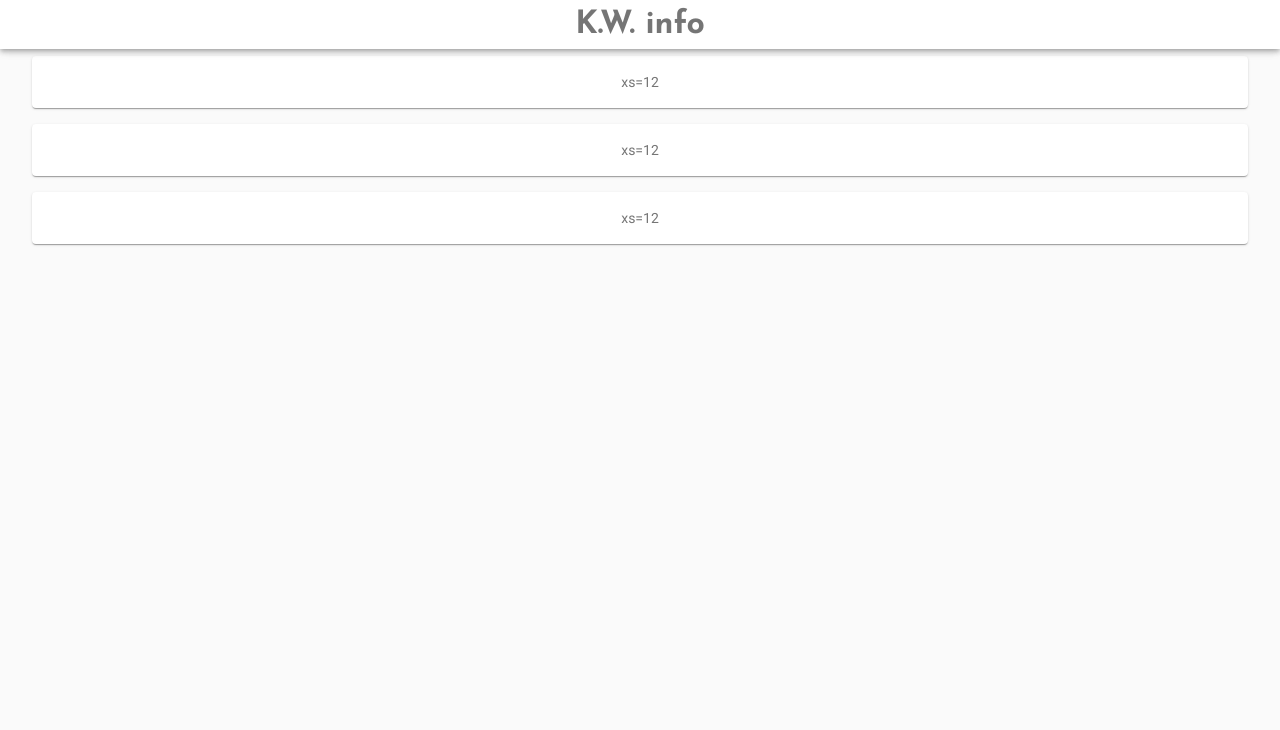
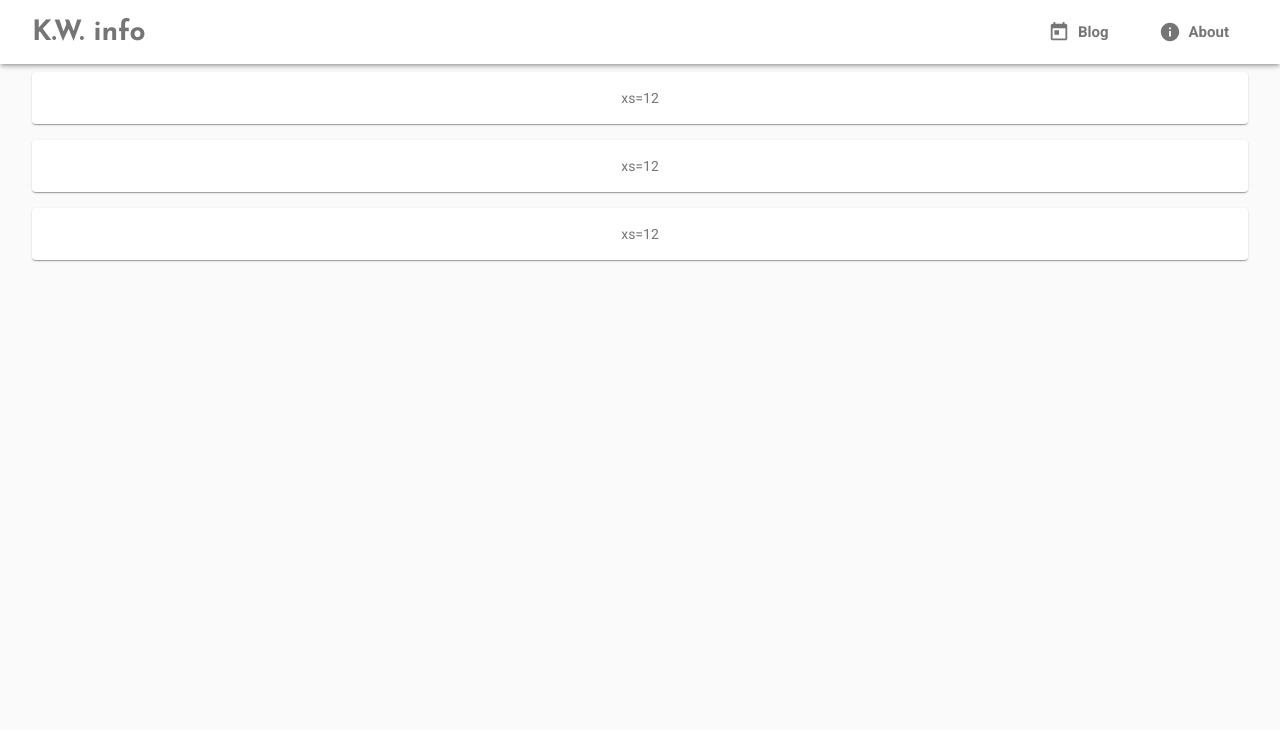
Before and after one commit to waigo001/K.W.info, a Gatsby site: page /blog in a window 1280 px wide. Shown: the top 730 px of the page. Built offline with nearby package versions, Linux system fonts and the light colour scheme; Gatsby itself is replaced by a stand-in of ours.

Commit message:
Headerにリンクを追加

```diff
--- a/src/components/layout/blog.tsx
+++ b/src/components/layout/blog.tsx
@@ -1,8 +1,16 @@
 import {
   AppBar,
+  Button,
   CssBaseline,
+  Drawer,
   Hidden,
   IconButton,
+  LinkProps,
+  List,
+  ListItem,
+  ListItemIcon,
+  ListItemText,
+  ListSubheader,
   makeStyles,
   Paper,
   ThemeProvider,
@@ -10,6 +18,11 @@ import {
   Typography,
 } from "@material-ui/core"
 import { GitHub, Instagram, Twitter } from "@material-ui/icons"
+import { Link } from "gatsby"
+
+import TodayIcon from "@material-ui/icons/Today"
+import InfoIcon from "@material-ui/icons/Info"
+import MenuIcon from "@material-ui/icons/Menu"
 
 import PropTypes from "prop-types"
 import React from "react"
@@ -20,7 +33,6 @@ const useStyles = makeStyles({
   spacer: {
     margin: theme.spacing(1),
   },
-
   bottomAppbar: {
     width: "100%",
     position: "fixed",
@@ -28,9 +40,9 @@ const useStyles = makeStyles({
     bottom: 0,
   },
   title: {
-    fontSize: "2rem",
+    marginLeft: theme.spacing(1),
+    fontSize: "1.75rem",
     flexGrow: 1,
-    textAlign: "center",
   },
   bottomText: {
     fontSize: "0.75rem",
@@ -39,28 +51,134 @@ const useStyles = makeStyles({
     letterSpacing: "2px",
     flexGrow: 1,
   },
+  button: {
+    marginLeft: theme.spacing(2),
+    marginRight: theme.spacing(2),
+    color: theme.palette.text.secondary,
+    fontWeight: 700,
+  },
+  iconButton: {
+    color: theme.palette.text.secondary,
+  },
+  list: {
+    color: theme.palette.text.secondary,
+    width: 250,
+  },
+  listItemText: {
+    fontWeight: 700,
+  },
 })
+
+interface ListItemLinkProps {
+  icon?: React.ReactElement
+  primary: string
+  to: string
+  onClick?: (event: React.MouseEvent<HTMLAnchorElement>) => void
+}
+
+function ListItemLink(props: ListItemLinkProps) {
+  const { icon, primary, to, onClick } = props
+  const classes = useStyles()
+
+  return (
+    <li>
+      <ListItem button component={Link} to={to} onClick={onClick}>
+        {icon ? <ListItemIcon>{icon}</ListItemIcon> : null}
+        <ListItemText
+          classes={{ primary: classes.listItemText }}
+          primary={primary}
+        />
+      </ListItem>
+    </li>
+  )
+}
 
 const indexPage = ({ children }) => {
   const classes = useStyles()
+  const [state, setState] = React.useState(false)
+
+  const toggleDrawer = (open: boolean) => (
+    event: React.KeyboardEvent | React.MouseEvent
+  ) => {
+    if (
+      event.type === "keydown" &&
+      ((event as React.KeyboardEvent).key === "Tab" ||
+        (event as React.KeyboardEvent).key === "Shift")
+    ) {
+      return
+    }
+    setState(open)
+  }
+
   return (
     <ThemeProvider theme={theme}>
       <CssBaseline />
-      <AppBar color="inherit">
-        <Toolbar variant="dense">
+      <AppBar color="inherit" elevation={3}>
+        <Toolbar>
+          <Hidden smUp>
+            <IconButton
+              className={classes.iconButton}
+              edge="start"
+              color="inherit"
+              aria-label="open drawer"
+              onClick={toggleDrawer(true)}
+            >
+              <MenuIcon />
+            </IconButton>
+          </Hidden>
           <div className={classes.title}>
             <Title />
           </div>
+          <Hidden xsDown>
+            <nav>
+              <Button
+                className={classes.button}
+                size="large"
+                startIcon={<TodayIcon />}
+                component={Link}
+                to="/blog"
+              >
+                Blog
+              </Button>
+              <Button
+                className={classes.button}
+                size="large"
+                startIcon={<InfoIcon />}
+                component={Link}
+                to="/about"
+              >
+                About
+              </Button>
+            </nav>
+          </Hidden>
         </Toolbar>
       </AppBar>
-
+      <Drawer open={state} onClose={toggleDrawer(false)}>
+        <List component="nav" className={classes.list}>
+          <ListSubheader>
+            <Title />
+          </ListSubheader>
+          <ListItemLink
+            primary={"Blog"}
+            to="/blog"
+            icon={<TodayIcon />}
+            onClick={toggleDrawer(false)}
+          />
+          <ListItemLink
+            primary={"About"}
+            to="/about"
+            icon={<InfoIcon />}
+            onClick={toggleDrawer(false)}
+          />
+        </List>
+      </Drawer>
       <main>
-        <Toolbar variant="dense" />
+        <Toolbar />
         {children}
         <Toolbar variant="dense" />
       </main>
       <footer className={classes.bottomAppbar}>
-        <Paper elevation={4}>
+        <Paper elevation={3}>
           <Toolbar variant="dense">
             <Typography className={classes.bottomText}>
               <Hidden xsDown>Copyright</Hidden> &copy; 2020 <Title />
```
